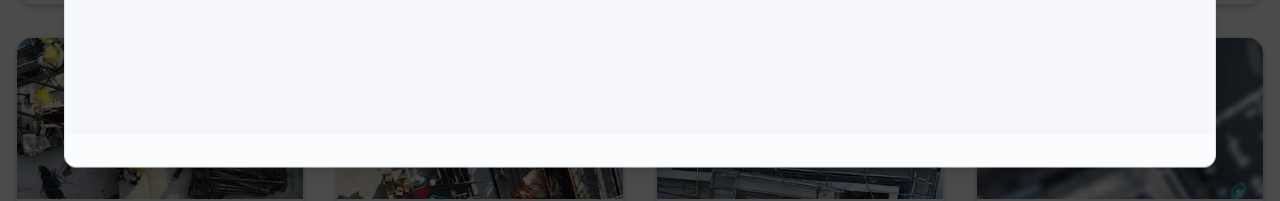
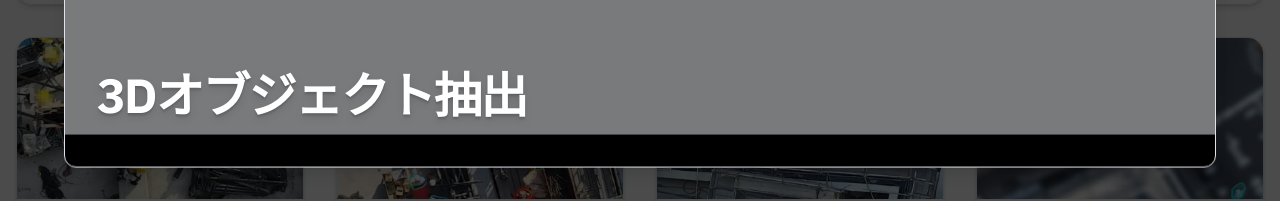
Before and after one commit to liuchiawei/demo-sam-3d, a Next.js app: page / in a window 1280 px wide. Both pictures are taken after a click on the element 160 px from the left and 1261 px from the top of the page. Shown: the part 1434-1635 px from the top of the page. Built offline with nearby package versions, Linux system fonts and the light colour scheme.

Commit message:
feat(modal-title): add video modal title

```diff
--- a/components/capabilities/CapabilityCard.tsx
+++ b/components/capabilities/CapabilityCard.tsx
@@ -204,6 +204,7 @@ export function CapabilityCard({
           src={videoSrc}
           poster={poster}
           objectPosition={videoObjectPosition}
+          title={title}
         />
       )}
 
--- a/components/video/VideoModal.tsx
+++ b/components/video/VideoModal.tsx
@@ -4,6 +4,7 @@ import { Dialog, DialogContent } from "@/components/ui/dialog";
 import { MODAL_CONTENT_LARGE_CLASS } from "@/lib/constants";
 import { cn } from "@/lib/utils";
 import { SAMVideoPlayer } from "./SAMVideoPlayer";
+import { VideoModalTitle } from "./VideoModalTitle";
 
 interface VideoModalProps {
   isOpen: boolean;
@@ -12,6 +13,8 @@ interface VideoModalProps {
   poster?: string;
   /** 影片在容器內的對齊位置（object-position） */
   objectPosition?: "left" | "center" | "right";
+  /** 彈窗標題，有值時顯示於影片上方並帶進入動畫 */
+  title?: string;
 }
 
 export function VideoModal({
@@ -20,15 +23,17 @@ export function VideoModal({
   src,
   poster,
   objectPosition,
+  title,
 }: VideoModalProps) {
   return (
     <Dialog open={isOpen} onOpenChange={onClose}>
       <DialogContent
         className={cn(
-          "flex flex-col p-0 overflow-hidden",
+          "flex flex-col p-0 bg-black overflow-hidden",
           MODAL_CONTENT_LARGE_CLASS,
         )}
       >
+        {title && <VideoModalTitle title={title} />}
         <div className="min-h-0 flex-1">
           <SAMVideoPlayer
             src={src}
--- /dev/null
+++ b/components/video/VideoModalTitle.tsx
@@ -0,0 +1,21 @@
+"use client";
+
+import { motion } from "motion/react";
+import { fadeInUp } from "@/lib/animations";
+
+interface VideoModalTitleProps {
+  title: string;
+}
+
+export function VideoModalTitle({ title }: VideoModalTitleProps) {
+  return (
+    <motion.div
+      className="hidden lg:block absolute z-10 bottom-12 left-8"
+      variants={fadeInUp}
+      initial="hidden"
+      animate="visible"
+    >
+      <h1 className="text-5xl font-bold text-white text-shadow-lg">{title}</h1>
+    </motion.div>
+  );
+}
```
